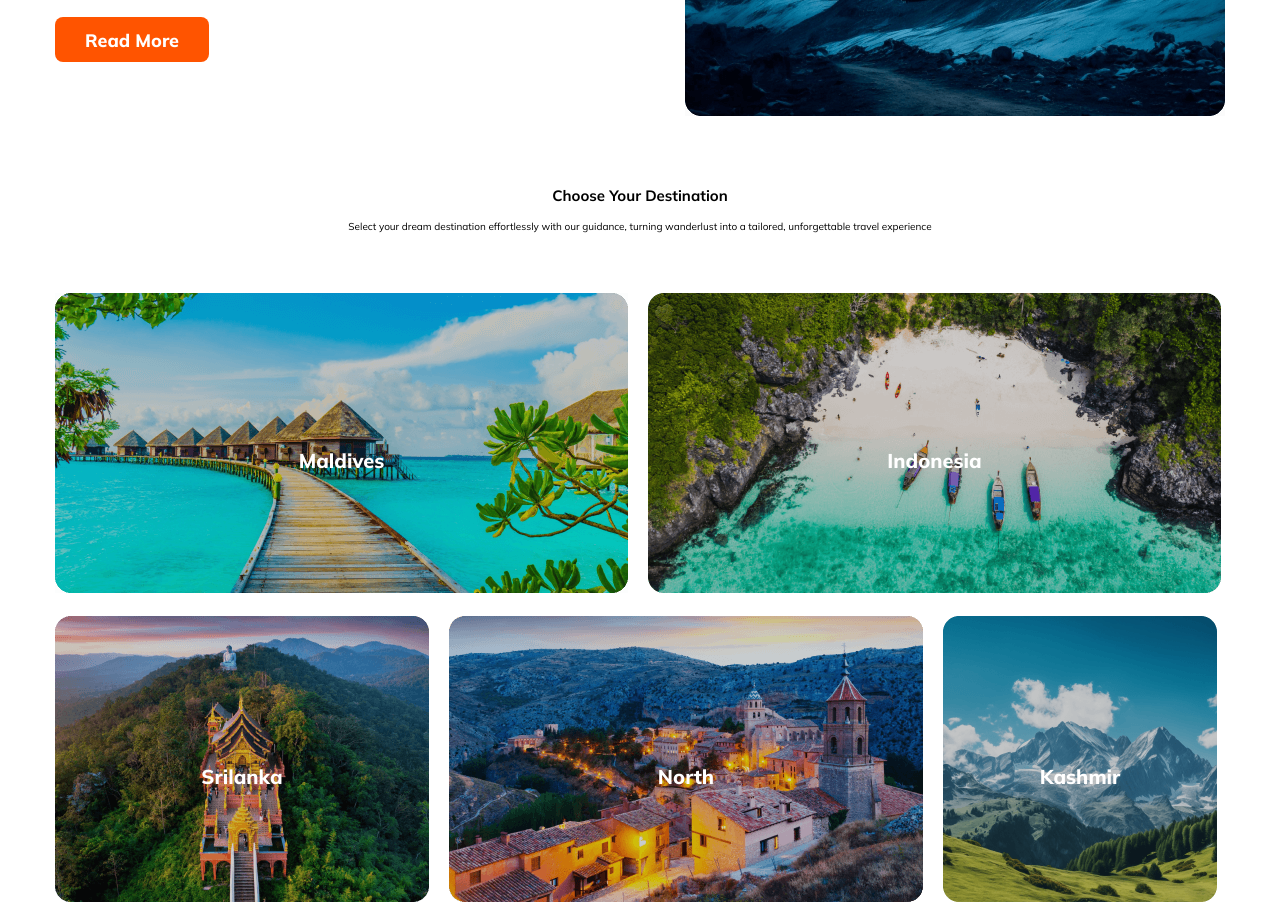
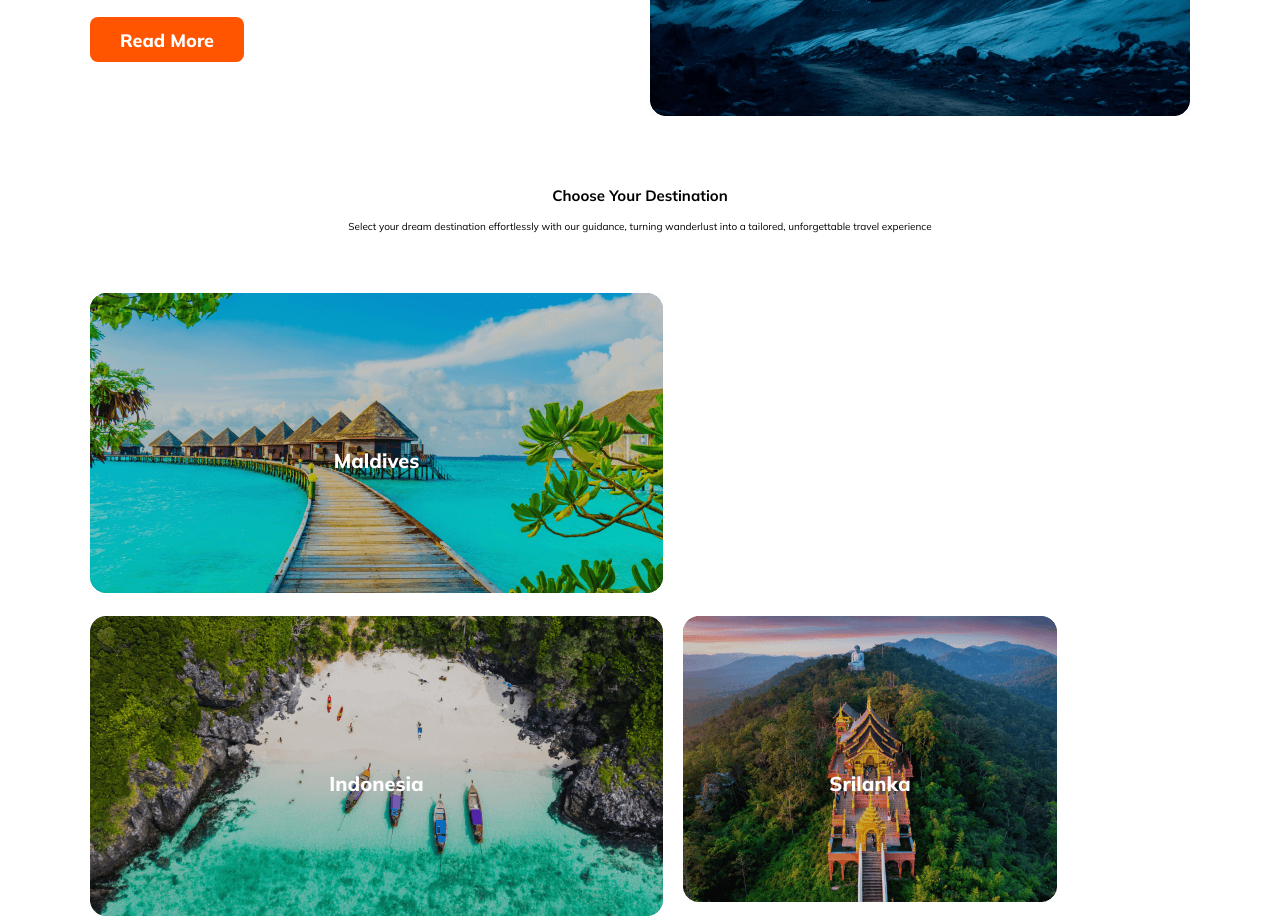
Before and after one commit to Hasibul50/Oddyssey-Junction, a plain HTML site: page index.html in a window 1280 px wide. Shown: the part 1162-2084 px from the top of the page. Drawn offline with Linux system fonts and the light colour scheme.

Commit message:
bugs resolved

```diff
--- a/style.css
+++ b/style.css
@@ -48,7 +48,7 @@ html {
 }
 
 .Whole-container {
-    max-width: 1170px;
+    max-width: 1100px;
     margin: 30px auto;
 }
 
```
